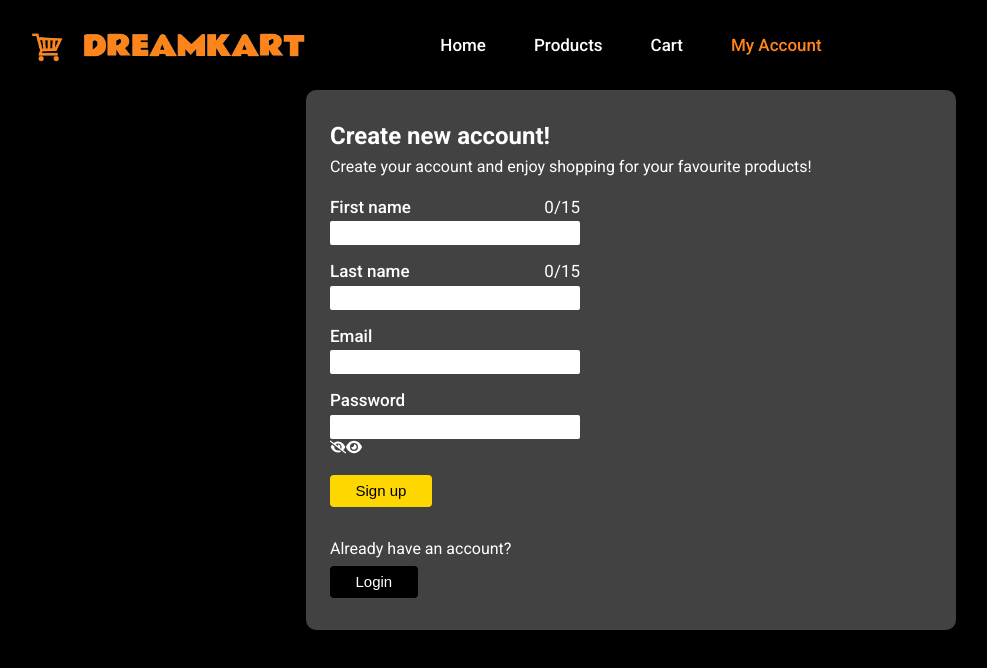
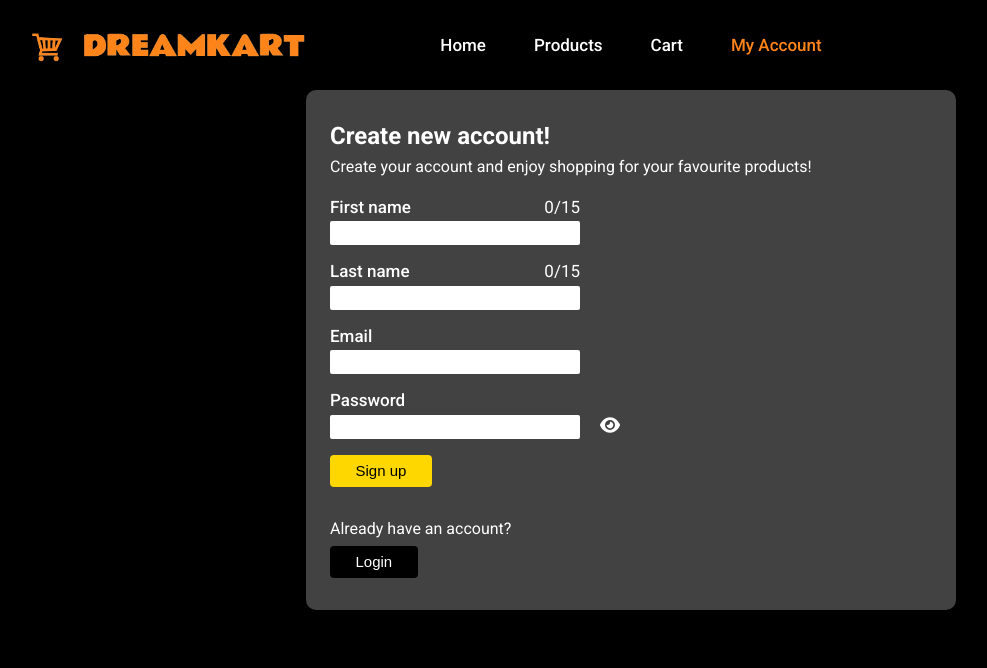
Before and after one commit to RohanGorla/E-Commerce-Template, a React (Vite) app in the folder client/: page /account/register in a window 1280 px wide. Shown: the top 668 px of the page, without its empty margins (9-996 px from the left). Built offline with nearby package versions, Linux system fonts and the light colour scheme.

Commit message:
Add styling to the password show and hide feature and the eye and eye slashed icons

```diff
--- a/client/src/styles/Register.css
+++ b/client/src/styles/Register.css
@@ -84,6 +84,21 @@
   border-radius: 2px;
 }
 
+.Register_Password--Input_And_Eye {
+  display: flex;
+  align-items: center;
+}
+
+.Register_Password--Eye {
+  font-size: 20px;
+  margin-left: 1em;
+  cursor: pointer;
+}
+
+.Register_Password--Eye--Inactive {
+  display: none;
+}
+
 .Register_Signup {
   margin-top: 1em;
 }
```
